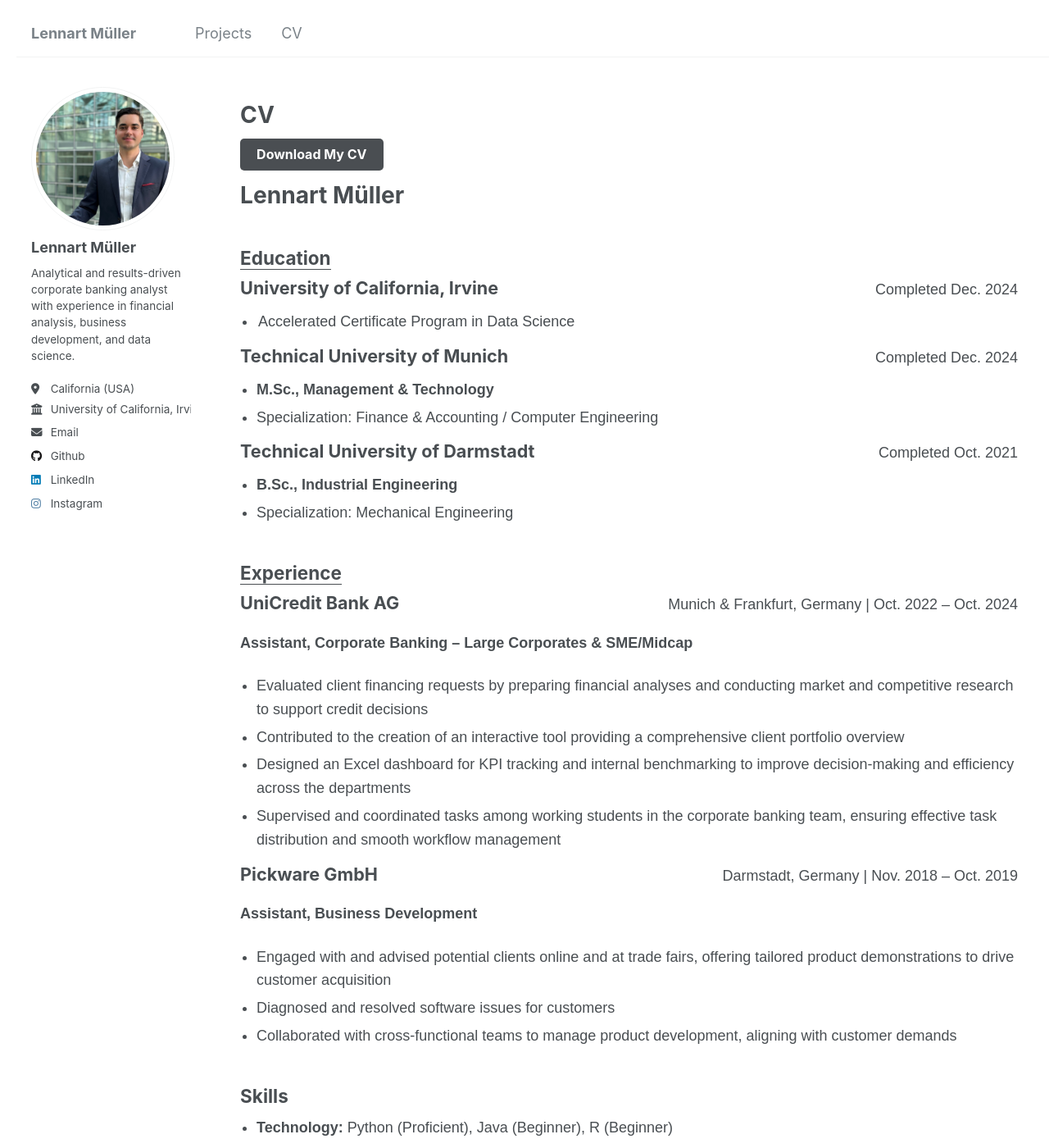
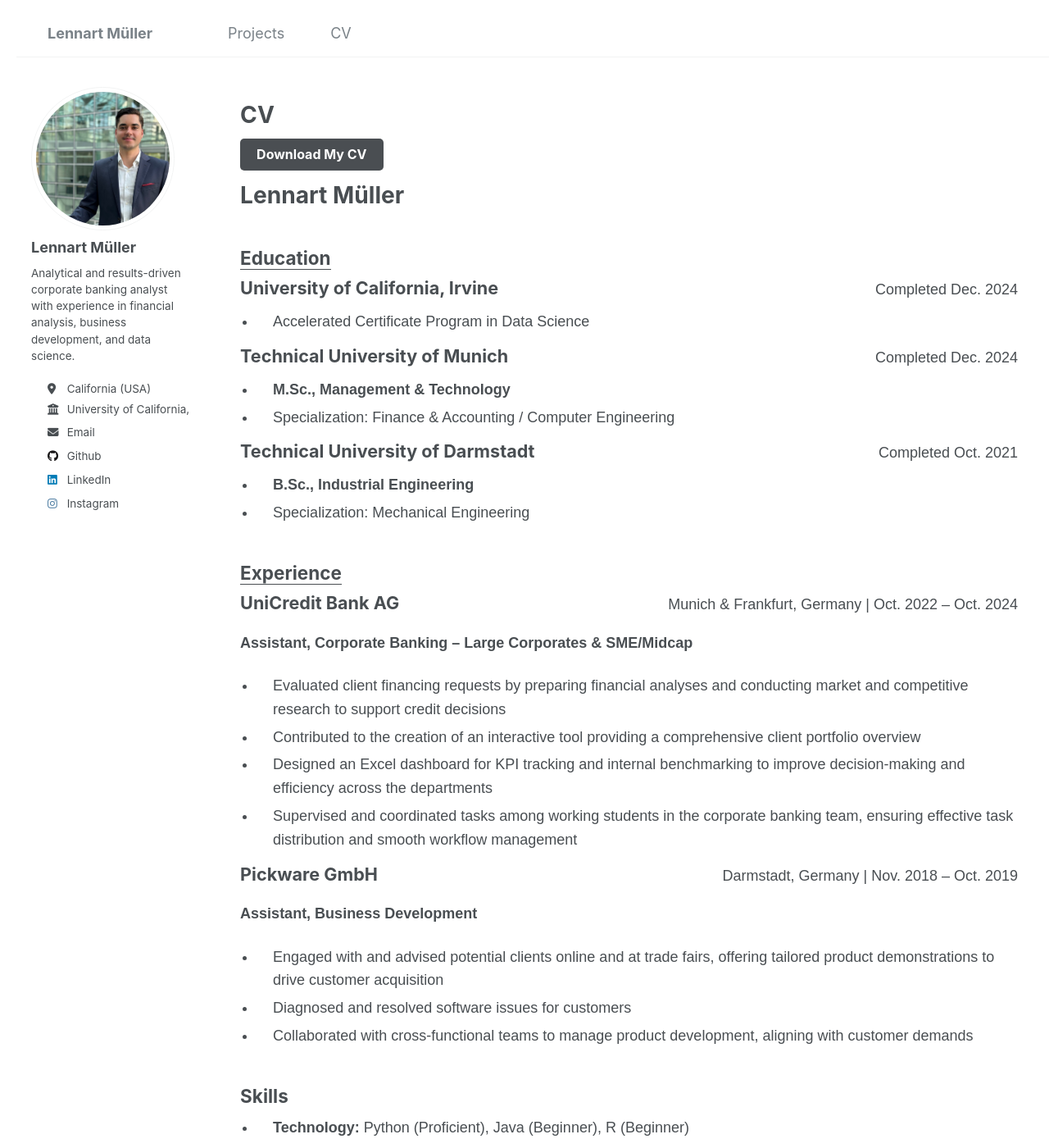
Before and after one commit to lennartmueller123/lennartmueller123.github.io, a Jekyll site: the page built from _pages/cv.html, in a window 1280 px wide and 1400 px high. Shown: the whole window at 82% size. Built offline with Jekyll 4.4.1, drawn with Linux system fonts in a browser that asks for light colours.

Commit message:
Update cv.html
pedding li

```diff
--- a/_pages/cv.html
+++ b/_pages/cv.html
@@ -53,6 +53,7 @@
         }
         ul li {
             margin-bottom: 5px;
+            padding-left: 20px;
         }
     </style>
 </head>
@@ -68,7 +69,7 @@
                 <p>Completed Dec. 2024</p>
             </div>
             <ul>
-                <li style="text-indent: 2px;">Accelerated Certificate Program in Data Science</li>
+                <li>Accelerated Certificate Program in Data Science</li>
             </ul>
         </div>
 
```
